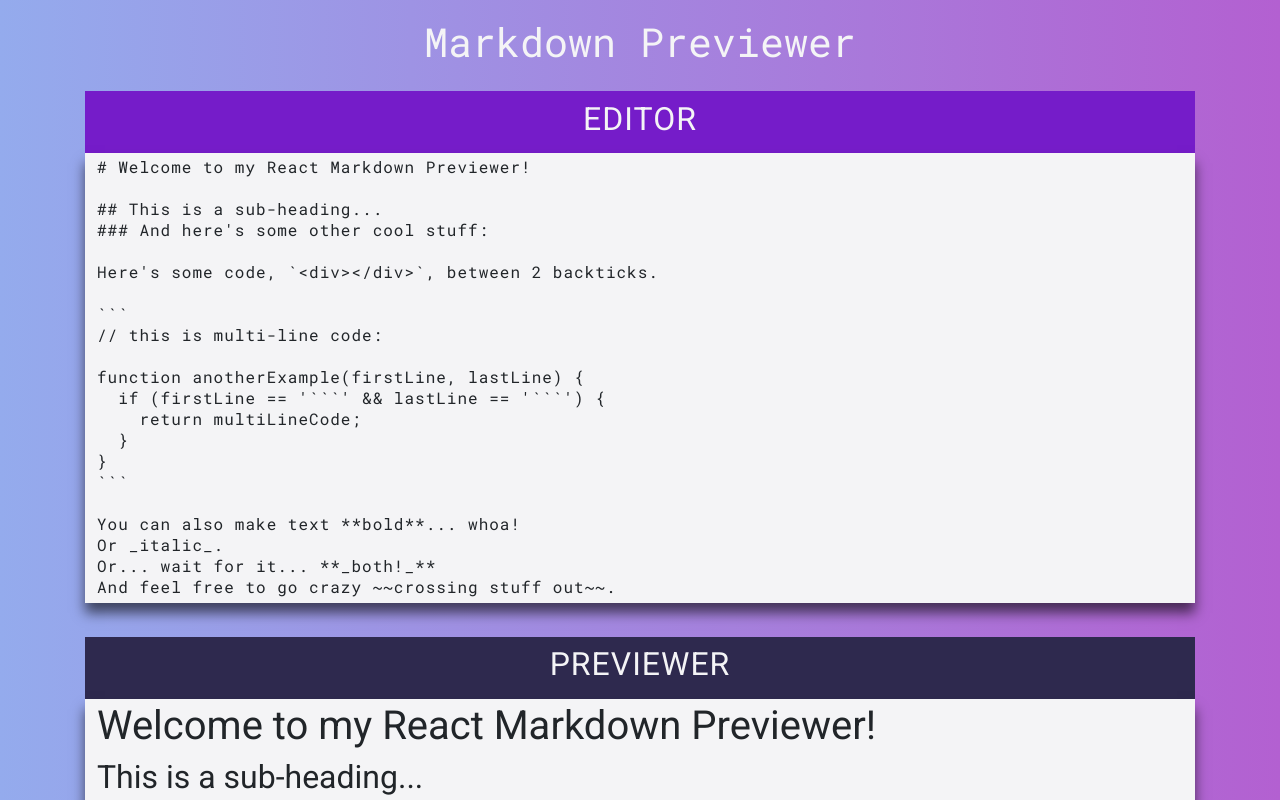
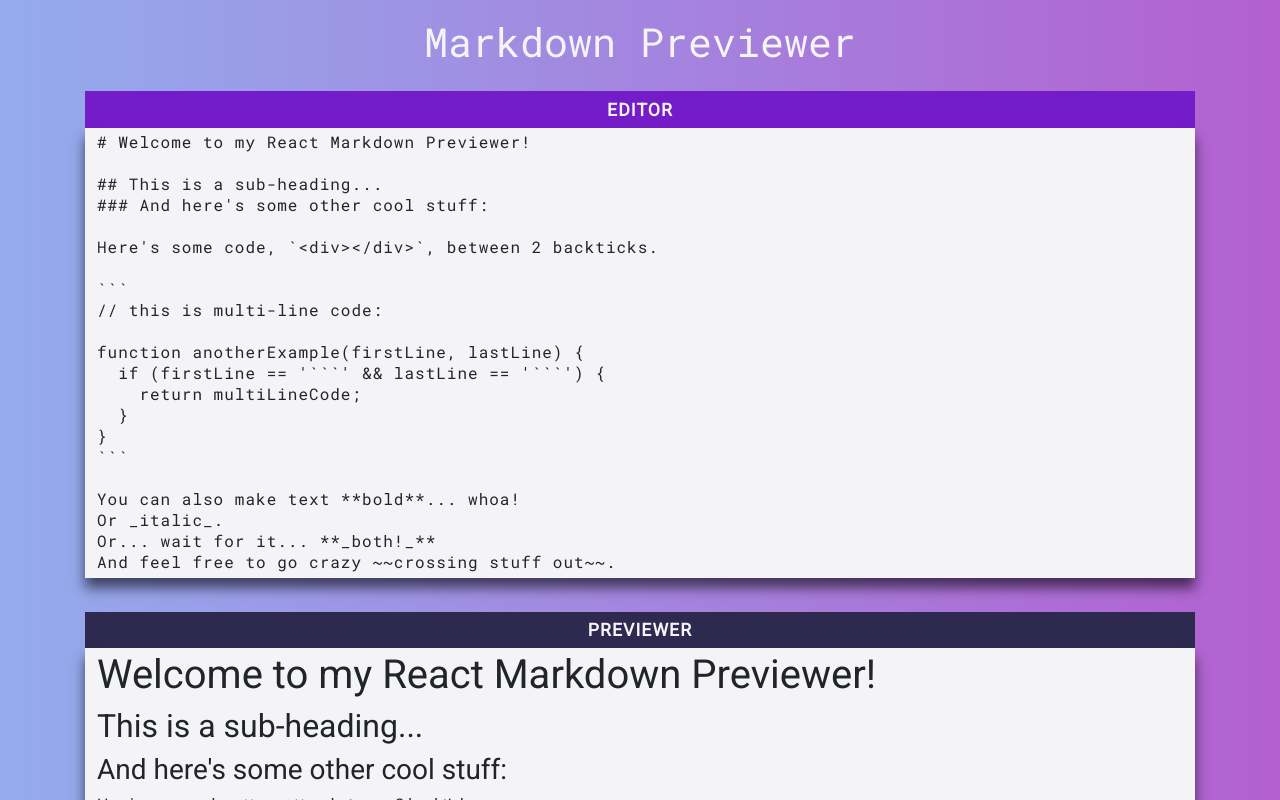
Before and after one commit to jodaz/markdown-previewer, a React (Create React App) app: page / in a window 1280 px wide. Shown: the top 800 px of the page. Built offline with nearby package versions, Linux system fonts and the light colour scheme; the HTML template or start-up script is replaced by a standard one.

Commit message:
Add better styles to editor and previewer bars

```diff
--- a/src/App.css
+++ b/src/App.css
@@ -60,10 +60,14 @@
   color: var(--text);
   padding-top: 0.53rem;
   padding-bottom: 0.43rem;
-  font-weight: 700;
-  font-size: 1.23rem;
-  letter-spacing: 1px;
 }
+  .bar-toggle h2 {
+    font-weight: 700;
+    font-size: 1.1rem;
+    margin: 0;
+    padding: 0;
+    letter-spacing: 1.1px;
+  }
 
 @media (min-width: 992px) {
   .editor,
```
